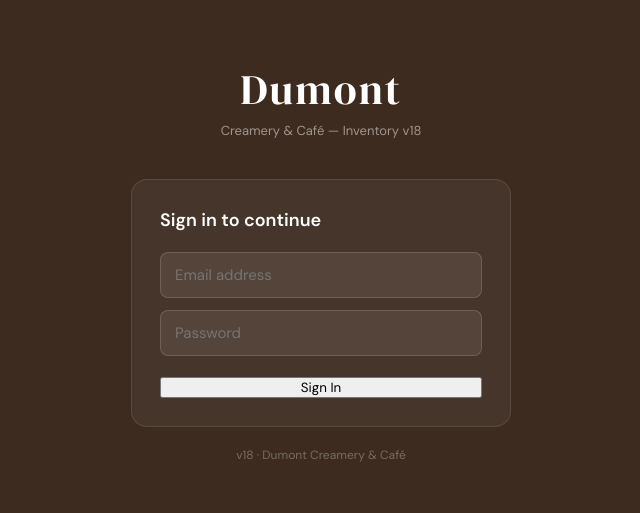
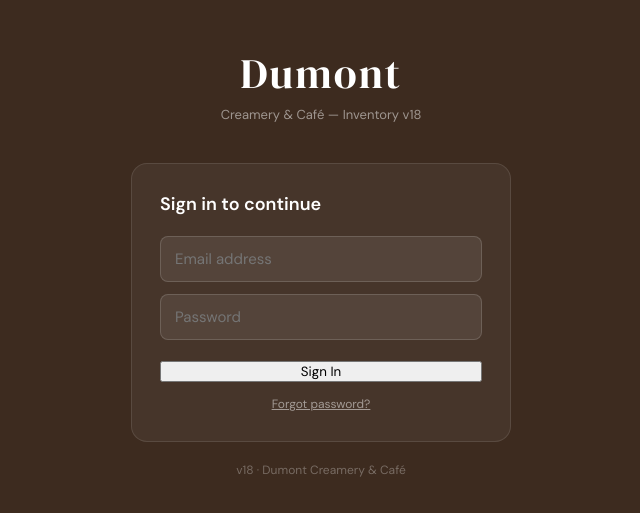
Before and after one commit to snamburi1980/dumont-inventory, a React (Vite) app: page / in a window 1280 px wide. Shown: the part 139-652 px from the top of the page, without its empty margins (319-959 px from the left). Built offline with nearby package versions, Linux system fonts and the light colour scheme; no server answers.

Commit message:
fix: add Forgot password reset link to login screen

```diff
--- a/src/components/LoginScreen.jsx
+++ b/src/components/LoginScreen.jsx
@@ -1,13 +1,30 @@
 import { useState } from 'react'
+import { sendPasswordResetEmail } from 'firebase/auth'
+import { auth as firebaseAuth } from '../firebase/config'
 
 export default function LoginScreen({ auth }) {
   const [email,    setEmail]    = useState('')
   const [password, setPassword] = useState('')
-  const [isSignup, setIsSignup] = useState(false)
+  const [resetMsg, setResetMsg] = useState('')
 
   function handleSubmit(e) {
     e.preventDefault()
+    setResetMsg('')
     auth.login(email, password)
+  }
+
+  async function handleForgotPassword() {
+    if (!email.trim()) {
+      setResetMsg('Enter your email address above first, then tap "Forgot password?" again.')
+      return
+    }
+    try {
+      await sendPasswordResetEmail(firebaseAuth, email.trim())
+      setResetMsg(`Password reset link sent to ${email.trim()}. Check your inbox (and spam), set a new password, then sign in here.`)
+    } catch(e) {
+      // Same message regardless of whether the account exists — don't leak which emails are registered
+      setResetMsg(`If an account exists for ${email.trim()}, a reset link has been sent. Check your inbox and spam folder.`)
+    }
   }
 
   return (
@@ -81,6 +98,30 @@ export default function LoginScreen({ auth }) {
               Sign In
             </button>
           </form>
+
+          {resetMsg && (
+            <div style={{
+              background: 'rgba(39,174,96,0.15)',
+              border: '1px solid rgba(39,174,96,0.3)',
+              borderRadius: 8,
+              padding: '10px 14px',
+              color: '#7ee2a8',
+              fontSize: 12,
+              marginTop: 14,
+              lineHeight: 1.5,
+            }}>
+              {resetMsg}
+            </div>
+          )}
+
+          <button type="button" onClick={handleForgotPassword}
+            style={{
+              width:'100%', marginTop:14, background:'none', border:'none',
+              color:'rgba(255,255,255,0.5)', cursor:'pointer', fontSize:12,
+              fontFamily:'inherit', textDecoration:'underline',
+            }}>
+            Forgot password?
+          </button>
         </div>
 
         <div style={{ textAlign:'center', marginTop:20, fontSize:12, color:'rgba(255,255,255,0.3)' }}>
```
Also changed, not shown: 1 other file (tests, documents, lock files or other folders).
